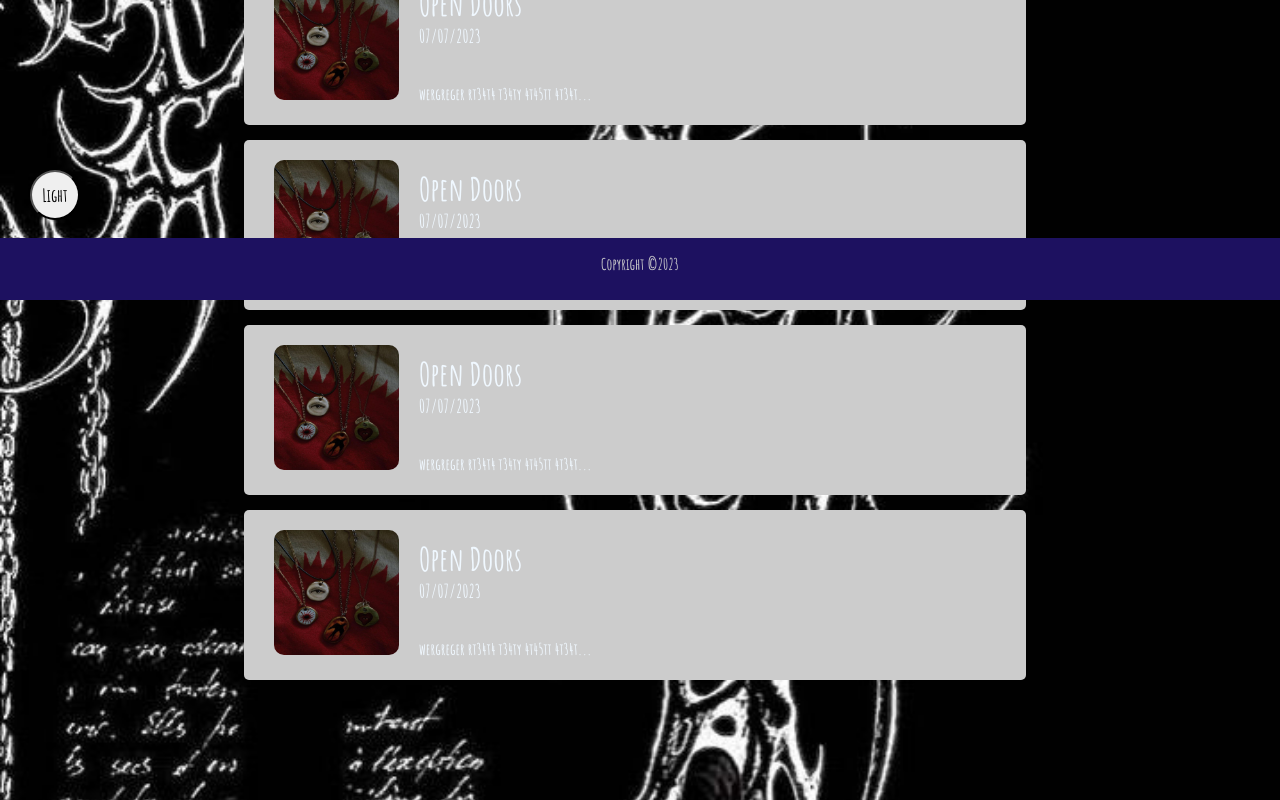
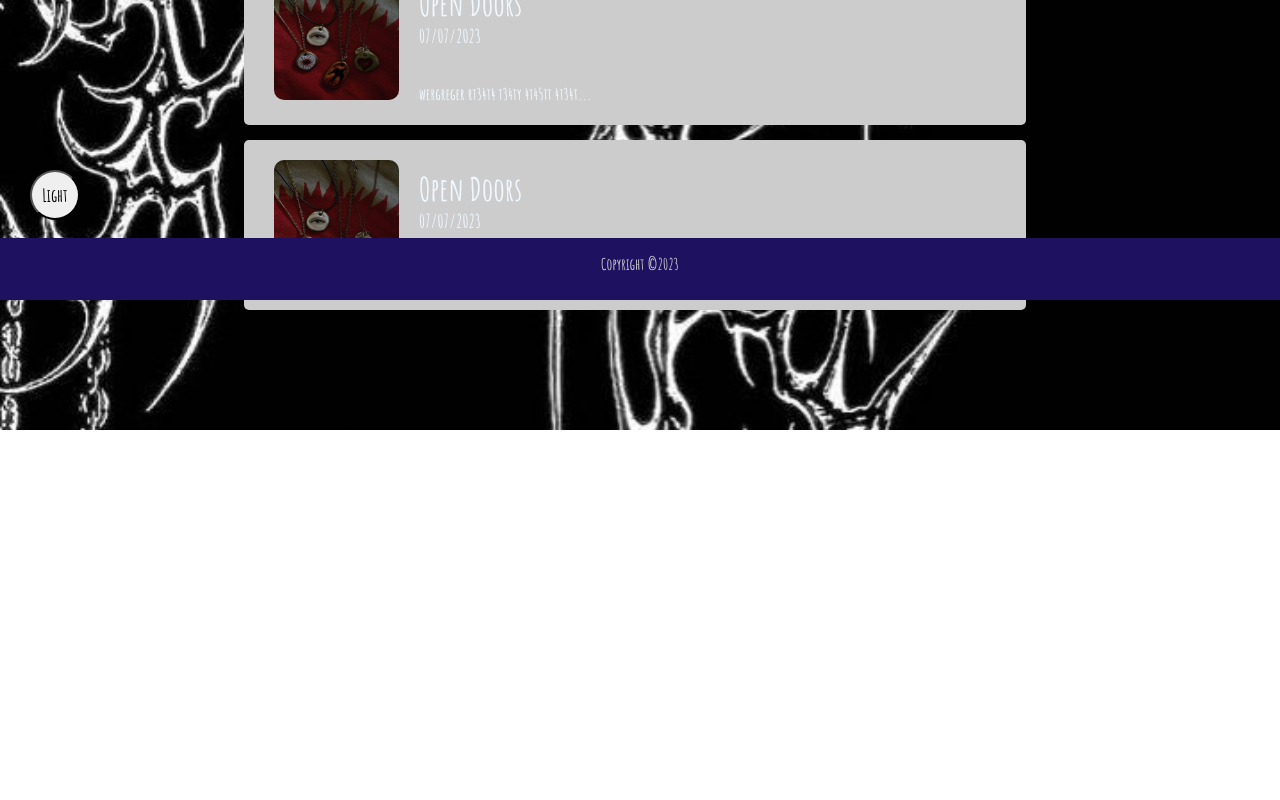
Before and after one commit to aggelos950/Thrift, a React (Create React App) app: page /events in a window 1280 px wide. Shown: the part 500-1300 px from the top of the page. After the commit the page ends 930 px from the top, so only its background shows below. Built offline with nearby package versions, Linux system fonts and the light colour scheme.

Commit message:
seperated the comming and passed events

```diff
--- a/src/components/CommingEvents.jsx
+++ b/src/components/CommingEvents.jsx
@@ -1,50 +1,14 @@
 import Event from "./Event";
-
-
-
-const commingEvents = [
-    {
-        id:1,
-        src:require('../imagesNew/homePage1.jpg'),
-        title:"Open Doors",
-        date:"07/07/2023",
-        description:"wergreger rt34t4 t34ty 4t45tt 4t34t..."
-    },
-    {
-        id:2,
-        src:require('../imagesNew/homePage1.jpg'),
-        title:"Open Doors",
-        date:"07/07/2023",
-        description:"wergreger rt34t4 t34ty 4t45tt 4t34t..."
-    },
-    {
-        id:3,
-        src:require('../imagesNew/homePage1.jpg'),
-        title:"Open Doors",
-        date:"07/07/2023",
-        description:"wergreger rt34t4 t34ty 4t45tt 4t34t..."
-    },
-    {
-        id:4,
-        src:require('../imagesNew/homePage1.jpg'),
-        title:"Open Doors",
-        date:"07/07/2023",
-        description:"wergreger rt34t4 t34ty 4t45tt 4t34t..."
-    },
-    {
-        id:5,
-        src:require('../imagesNew/homePage1.jpg'),
-        title:"Open Doors",
-        date:"07/07/2023",
-        description:"wergreger rt34t4 t34ty 4t45tt 4t34t..."
-    },
-];
+import dataEvents from "./eventData";
 
 
 function CommingEvents(){
     return (
-        commingEvents.map((event)=>{
-           return(<Event key={event.id} img={event.src} title={event.title} date={event.date} desc={event.description} />);
+        dataEvents.map((event)=>{
+            if (event.passed){
+                return(<Event key={event.id} img={event.src} title={event.title} date={event.date} desc={event.description}/>);
+            }
+
         })
     )
 }
--- a/src/components/Event.jsx
+++ b/src/components/Event.jsx
@@ -1,4 +1,5 @@
 import Image from './Image';
+
 
 
 function Event(props){
--- a/src/components/PassedEvents.jsx
+++ b/src/components/PassedEvents.jsx
@@ -1,50 +1,13 @@
 import Event from "./Event";
-
-
-
-const passedEvents = [
-    {
-        id:1,
-        src:require('../imagesNew/homePage1.jpg'),
-        title:"Closed Doors",
-        date:"07/07/2023",
-        description:"wergreger rt34t4 t34ty 4t45tt 4t34t..."
-    },
-    {
-        id:2,
-        src:require('../imagesNew/homePage1.jpg'),
-        title:"Open Doors",
-        date:"07/07/2023",
-        description:"wergreger rt34t4 t34ty 4t45tt 4t34t..."
-    },
-    {
-        id:3,
-        src:require('../imagesNew/homePage1.jpg'),
-        title:"Open Doors",
-        date:"07/07/2023",
-        description:"wergreger rt34t4 t34ty 4t45tt 4t34t..."
-    },
-    {
-        id:4,
-        src:require('../imagesNew/homePage1.jpg'),
-        title:"Open Doors",
-        date:"07/07/2023",
-        description:"wergreger rt34t4 t34ty 4t45tt 4t34t..."
-    },
-    {
-        id:5,
-        src:require('../imagesNew/homePage1.jpg'),
-        title:"Open Doors",
-        date:"07/07/2023",
-        description:"wergreger rt34t4 t34ty 4t45tt 4t34t..."
-    },
-];
+import dataEvents from "./eventData";
 
 
 function PassedEvents(){
     return (
-        passedEvents.map((event)=>{
-           return(<Event key={event.id} img={event.src} title={event.title} date={event.date} desc={event.description} />);
+        dataEvents.map((event)=>{
+            if (!event.passed){
+                return(<Event key={event.id} img={event.src} title={event.title} date={event.date} desc={event.description}/>);
+            }
         })
     )
 }
--- /dev/null
+++ b/src/components/eventData.js
@@ -0,0 +1,45 @@
+const dataEvents = [
+    {
+        id:1,
+        src:require('../imagesNew/homePage1.jpg'),
+        title:"Open Doors",
+        date:"07/07/2023",
+        description:"wergreger rt34t4 t34ty 4t45tt 4t34t...",
+        passed:true
+    },
+    {
+        id:2,
+        src:require('../imagesNew/homePage1.jpg'),
+        title:"Open Doors",
+        date:"07/07/2023",
+        description:"wergreger rt34t4 t34ty 4t45tt 4t34t..." ,
+        passed:false
+    },
+    {
+        id:3,
+        src:require('../imagesNew/homePage1.jpg'),
+        title:"Open Doors",
+        date:"07/07/2023",
+        description:"wergreger rt34t4 t34ty 4t45tt 4t34t..." ,
+        passed:false
+    },
+    {
+        id:4,
+        src:require('../imagesNew/homePage1.jpg'),
+        title:"Open Doors",
+        date:"07/07/2023",
+        description:"wergreger rt34t4 t34ty 4t45tt 4t34t...",
+        passed:true
+    },
+    {
+        id:5,
+        src:require('../imagesNew/homePage1.jpg'),
+        title:"Open Doors",
+        date:"07/07/2023",
+        description:"wergreger rt34t4 t34ty 4t45tt 4t34t..." ,
+        passed:true
+    },
+];
+
+
+export default dataEvents;
--- a/src/styles/homePage.css
+++ b/src/styles/homePage.css
@@ -41,8 +41,6 @@ img{
 }
 
 
-
-
 .column{
     display: inline-block;
 }
```
Lines whose indentation alone changed are shown as unchanged.
